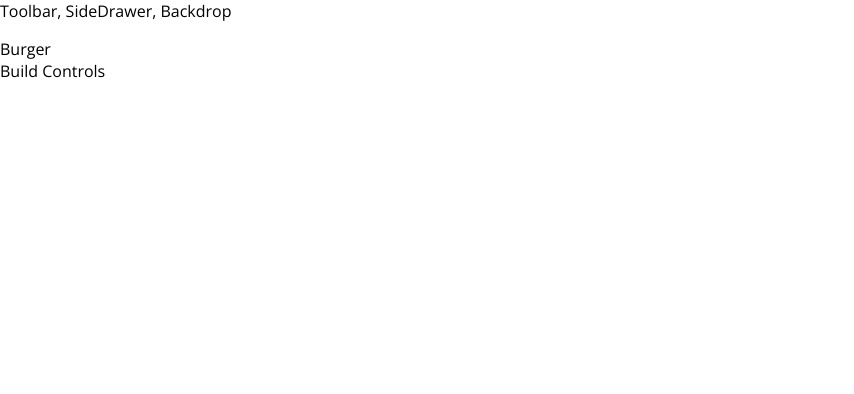
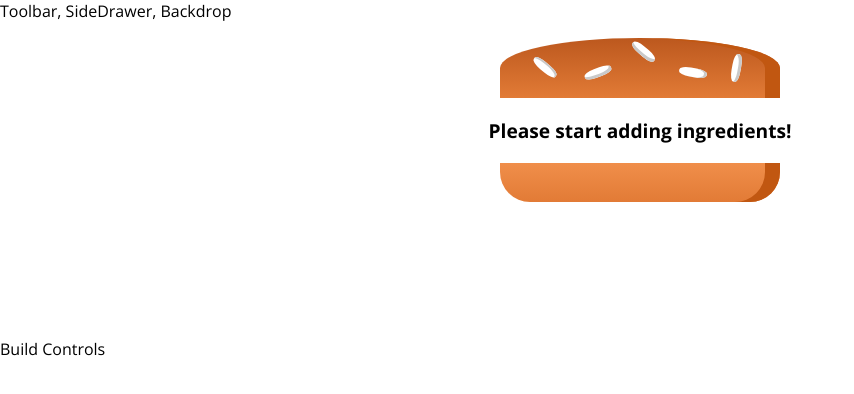
Before and after one commit to ArdianFejzulli/Burger-Builder---React-Project, a React app in the folder burger-builder/: page / in a window 1280 px wide. Shown: the top 394 px of the page, without its empty margins (0-854 px from the left). Built offline with nearby package versions, Linux system fonts and the light colour scheme.

Commit message:
Starting implementing [BurgerBuilder] & Adding[BurgerIngredients and Burger]

```diff
--- a/burger-builder/package.json
+++ b/burger-builder/package.json
@@ -30,6 +30,7 @@
     "postcss-flexbugs-fixes": "3.2.0",
     "postcss-loader": "2.0.6",
     "promise": "8.0.1",
+    "prop-types": "^15.7.2",
     "react": "^16.10.0",
     "react-dev-utils": "^4.0.1",
     "react-dom": "^16.10.0",
--- /dev/null
+++ b/burger-builder/src/components/Burger/Burger.css
@@ -0,0 +1,30 @@
+.Burger {
+    width: 100%;
+    margin: auto;
+    height: 250px;
+    /* overflow: scroll; */
+    text-align: center;
+    font-weight: bold;
+    font-size: 1.2rem;
+}
+
+@media(min-width: 1000px) and (min-height: 700px) {
+    .Burger {
+        width: 700px;
+        height: 600px;
+    }
+}
+
+@media(min-width: 500px) and (min-height: 401px) {
+    .Burger {
+        width: 450px;
+        height: 400px;
+    }
+}
+
+@media(min-width: 500px) and (min-height: 400px) {
+    .Burger {
+        width: 350px;
+        height: 300px;
+    }
+}
--- /dev/null
+++ b/burger-builder/src/components/Burger/Burger.js
@@ -0,0 +1,30 @@
+import React from 'react';
+import classes from './Burger.css';
+import BurgerIngredient from './BurgerIngredient/BurgerIngredient';
+
+const burger = (props) => {
+    let transformedIngredients = Object.keys(props.ingredients)
+        .map(igKey => {
+            return [...Array(props.ingredients[igKey])].map(( _, i) => {
+                return <BurgerIngredient key={igKey + i} type={igKey} />;
+            });  // [,]
+        })
+        .reduce((arr, el) => {
+            return arr.concat(el)
+        }, []);
+    // console.log(transformedIngredients);
+
+    if(transformedIngredients.length === 0) {
+        transformedIngredients = <p>Please start adding ingredients!</p>
+    }
+
+    return(
+        <div className={classes.Burger}>
+            <BurgerIngredient type="bread-top" />
+            {transformedIngredients}
+            <BurgerIngredient type="bread-bottom" />
+        </div>
+    );
+}
+
+export default burger;
--- /dev/null
+++ b/burger-builder/src/components/Burger/BurgerIngredient/BurgerIngredient.css
@@ -0,0 +1,113 @@
+.BreadBottom {
+    height: 13%;
+    width: 80%;
+    background: linear-gradient(#F08E4A, #e27b36);
+    border-radius: 0 0 30px 30px;
+    box-shadow: inset -15px 0 #c15711;
+    margin: 2% auto;
+}
+
+.BreadTop {
+    height: 20%;
+    width: 80%;
+    background: linear-gradient(#bc581e, #e27b36);
+    border-radius: 50% 50% 0 0;
+    box-shadow: inset -15px 0 #c15711;
+    margin: 2% auto;
+    position: relative;
+}
+
+.Seeds1 {
+    width: 10%;
+    height: 15%;
+    position: absolute;
+    background-color: white;
+    left: 30%;
+    top: 50%;
+    border-radius: 40%;
+    transform: rotate(-20deg);
+    box-shadow: inset -2px -3px #c9c9c9;
+}
+
+.Seeds1:after {
+    content: "";
+    width: 100%;
+    height: 100%;
+    position: absolute;
+    background-color: white;
+    left: -170%;
+    top: -260%;
+    border-radius: 40%;
+    transform: rotate(60deg);
+    box-shadow: inset -1px 2px #c9c9c9;
+  }
+
+.Seeds1:before {
+    content: "";
+    width: 100%;
+    height: 100%;
+    position: absolute;
+    background-color: white;
+    left: 180%;
+    top: -50%;
+    border-radius: 40%;
+    transform: rotate(60deg);
+    box-shadow: inset -1px -3px #c9c9c9;
+  }
+
+  .Seeds2 {
+    width: 10%;
+    height: 15%;
+    position: absolute;
+    background-color: white;
+    left: 64%;
+    top: 50%;
+    border-radius: 40%;
+    transform: rotate(10deg);
+    box-shadow: inset -3px 0 #c9c9c9;
+  }
+
+  .Seeds2:before {
+    content: "";
+    width: 100%;
+    height: 100%;
+    position: absolute;
+    background-color: white;
+    left: 150%;
+    top: -130%;
+    border-radius: 40%;
+    transform: rotate(90deg);
+    box-shadow: inset 1px 3px #c9c9c9;
+  }
+
+
+.Meat {
+    width: 80%;
+    height: 8%;
+    background: linear-gradient(#7f3608, #702e05);
+    margin: 2% auto;
+    border-radius: 15px;
+}
+
+.Cheese {
+    width: 90%;
+    height: 4.5%;
+    margin: 2% auto;
+    background: linear-gradient(#f4d004, #d6bb22);
+    border-radius: 20px;
+}
+
+.Salad {
+    width: 85%;
+    height: 7%;
+    margin: 2% auto;
+    background: linear-gradient(#228c1d, #91ce50);
+    border-radius: 20px;
+}
+
+.Bacon {
+    width: 80%;
+    height: 3%;
+    background: linear-gradient(#bf3813, #c45e38);
+    margin: 2% auto;
+}
--- /dev/null
+++ b/burger-builder/src/components/Burger/BurgerIngredient/BurgerIngredient.js
@@ -0,0 +1,45 @@
+import React, { Component } from 'react';
+import PropTypes from 'prop-types';
+import classes from './BurgerIngredient.css';
+
+class BurgerIngredient extends Component {
+    render() {
+        let ingredient = null;
+
+        switch(this.props.type) {
+            case('bread-bottom'):
+                ingredient = <div className={classes.BreadBottom}></div>;
+            break;
+            case('bread-top'):
+                ingredient = (
+                    <div className={classes.BreadTop}>
+                        <div className={classes.Seeds1}></div>
+                        <div className={classes.Seeds2}></div>
+                    </div>
+                );
+            break;
+            case('meat'):
+                ingredient = <div className={classes.Meat}></div>;
+            break;
+            case('cheese'):
+                ingredient = <div className={classes.Cheese}></div>;
+            break;
+            case('salad'):
+                ingredient = <div className={classes.Salad}></div>;
+            break;
+            case('bacon'):
+                ingredient = <div className={classes.Bacon}></div>;
+            break;
+            default:
+                ingredient = null;
+        }
+
+        return ingredient;
+    }
+}
+
+BurgerIngredient.propTypes = {
+    type: PropTypes.string.isRequired
+};
+
+export default BurgerIngredient;
--- a/burger-builder/src/containers/BurgerBuilder/BurgerBuilder.js
+++ b/burger-builder/src/containers/BurgerBuilder/BurgerBuilder.js
@@ -1,12 +1,21 @@
 import React, { Component } from 'react';
-
-import Aux from '../../hoc/Auxiliary'
+import Aux from '../../hoc/Auxiliary';
+import Burger from '../../components/Burger/Burger';
 
 class BurgerBuilder extends Component {
+    state = {
+        ingredients: {
+            salad: 0,
+            bacon: 0,
+            cheese: 0,
+            meat: 0
+        }
+    }
+
     render() {
         return(
             <Aux>
-                <div>Burger</div>
+                <Burger ingredients={this.state.ingredients} />
                 <div>Build Controls</div>
             </Aux>
         );
```
Also changed, not shown: 1 other file (tests, documents, lock files or other folders).
